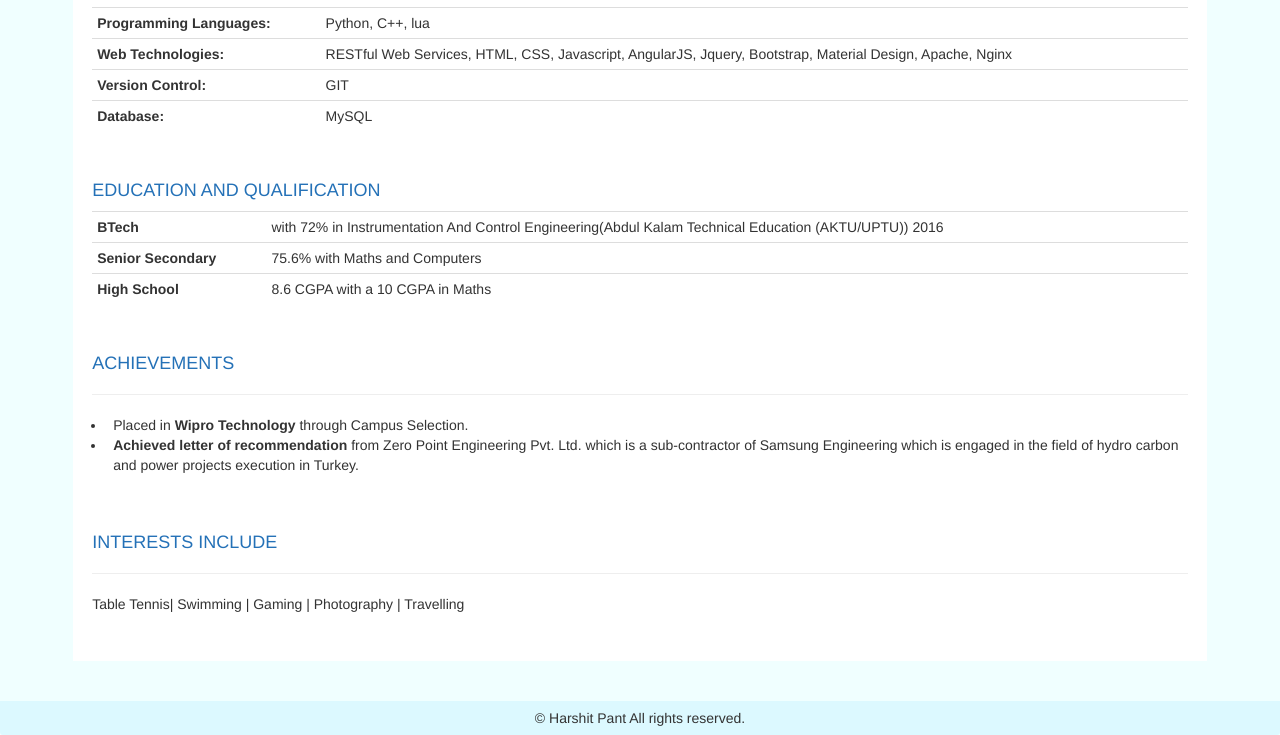
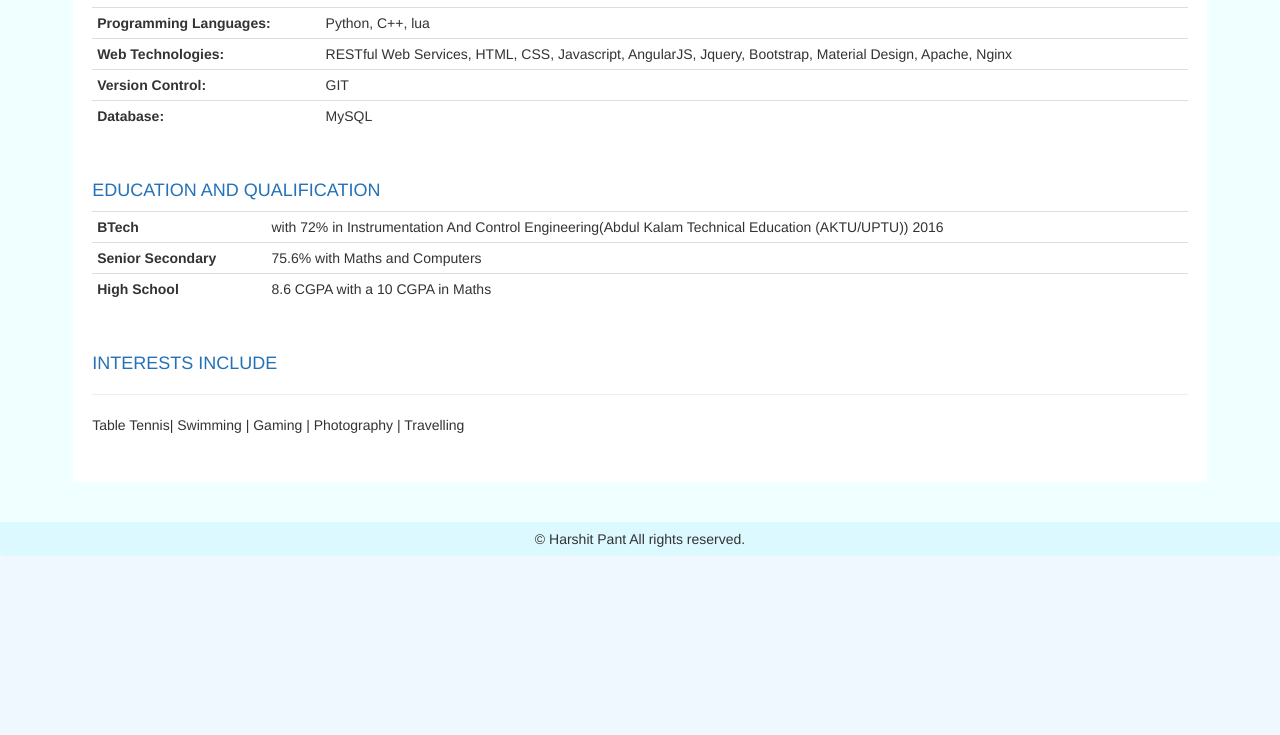
Before and after one commit to hrshtpnt/portfolio, a plain HTML site: page index.html at #!/portfolio in a window 1280 px wide. Shown: the part 3161-3896 px from the top of the page. After the commit the page ends 3717 px from the top, so only its background shows below. Drawn offline with nearby package versions, Linux system fonts and the light colour scheme; some packages are replaced by stand-ins of ours.

Commit message:
commented unwanted code for now

```diff
--- a/view/portfolio.html
+++ b/view/portfolio.html
@@ -149,14 +149,14 @@
 		        </table>
 		    </div>
 		    <br />
-		    <div id ="achievements">
+		    <!-- <div id ="achievements">
 	        <h4 class="headingportfolio">ACHIEVEMENTS</h4>
 	     	<hr />
 	            <ul>
-	                <li>Placed in <b>Wipro Technology</b> through Campus Selection.</li>
+	                <li></li>
 	                <li><b>Achieved letter of recommendation </b>from Zero Point Engineering Pvt. Ltd. which is a sub-contractor of Samsung Engineering which is engaged in the field of hydro carbon and power projects execution in Turkey.</li>
 	            </ul><br>
-	        </div>
+	        </div> -->
 	        <h4 class="headingportfolio">INTERESTS INCLUDE</h4>
 	        <hr>
 	            <ul class="list-inline">
```
